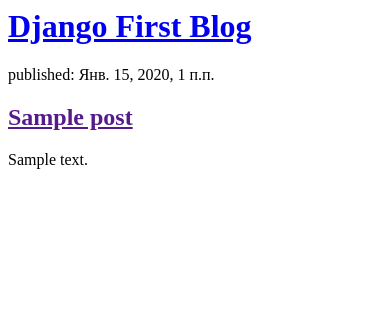
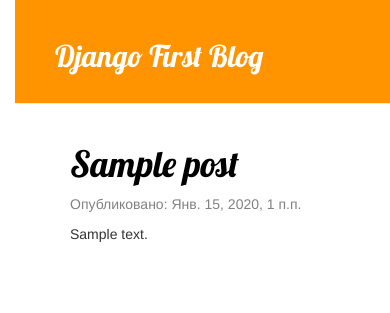
Before and after one commit to Samolia/my-first-blog, a Django app: page / in a window 390 px wide. Shown: the top 313 px of the page. Run offline with Django 3.2, Linux system fonts and the light colour scheme; tables that the repository leaves empty hold one stand-in row (values such as "Sample post"); some libraries are stand-ins or nearby versions.

Commit message:
Added css

```diff
--- /dev/null
+++ b/blog/static/css/blog.css
@@ -0,0 +1,59 @@
+h2 a {
+    color: white;
+    font-family: 'Lobster';
+}
+
+h4 {
+    color: black;
+}
+
+body {
+    padding-left: 15px;
+}
+
+.page-header {
+    background-color: #ff9400;
+    margin-top: 0;
+    padding: 20px 20px 20px 40px;
+}
+
+.page-header h1, .page-header h1 a, .page-header h1 a:visited, .page-header h1 a:active {
+    color: #ffffff;
+    font-size: 36pt;
+    text-decoration: none;
+}
+
+.content {
+    margin-left: 40px;
+}
+
+h1, h2, h3, h4 {
+    font-family: 'Lobster', cursive;
+}
+
+.date {
+    color: #828282;
+}
+
+.save {
+    float: right;
+}
+
+.post-form textarea, .post-form input {
+    width: 100%;
+}
+
+.top-menu, .top-menu:hover, .top-menu:visited {
+    color: #ffffff;
+    float: right;
+    font-size: 26pt;
+    margin-right: 20px;
+}
+
+.post {
+    margin-bottom: 70px;
+}
+
+.post h1 a, .post h1 a:visited {
+    color: #000000;
+}
--- a/blog/templates/blog/post_list.html
+++ b/blog/templates/blog/post_list.html
@@ -1,19 +1,37 @@
+{% load static %}
+
 <html>
+
     <head>
         <title>Django blog</title>
+        <link rel="stylesheet" href="//maxcdn.bootstrapcdn.com/bootstrap/3.2.0/css/bootstrap.min.css">
+        <link rel="stylesheet" href="//maxcdn.bootstrapcdn.com/bootstrap/3.2.0/css/bootstrap-theme.min.css">
+        <link href="https://fonts.googleapis.com/css?family=Lobster&subset=latin,cyrillic" rel="stylesheet" type="text/css">
+        <link rel="stylesheet" href="{% static 'css/blog.css' %}">
     </head>
+
     <body>
-        <div>
-            <h1><a href="/">Django First Blog</a></h1>
+
+        <div class="page-header">
+            <h2><a href="/">Django First Blog</a></h2>
         </div>
 
-        {% for post in posts  %}
-        <div>
-            <p>published: {{ post.published_date }}</p>
-            <h2><a href="">{{ post.title }}</a></h2>
-            <p>{{ post.text|linebreaksbr }} </p>
+        <div class="content container">
+            <div class="row">
+        <div class="col-md-8">
+            {% for post in posts %}
+                <div class="post">
+                    <h1><a href="">{{ post.title }}</a></h1>
+                    <div class="date">
+                        <p>Опубликовано: {{ post.published_date }}</p>
+                    </div>
+                    <p>{{ post.text|linebreaksbr }}</p>
+                </div>
+            {% endfor %}
         </div>
-        {% endfor %}
+    </div>
+</div>
 
     </body>
+
 </html>
```
